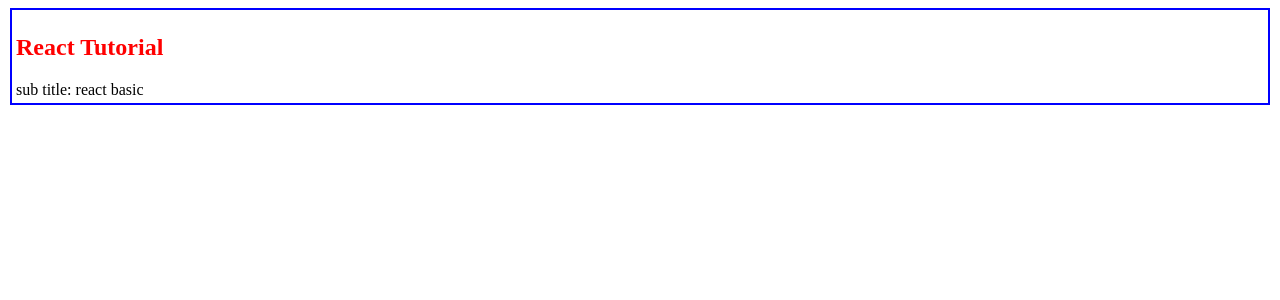
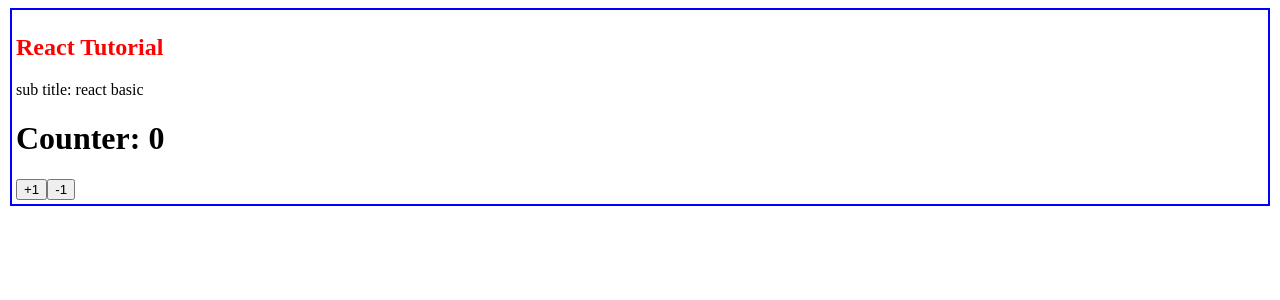
Before and after one commit to 11hertz/fullStack_React_Practice, a React (Vite) app: page / in a window 1280 px wide. Shown: the top 300 px of the page. Built offline with nearby package versions, Linux system fonts and the light colour scheme.

Commit message:
Practice 5 make Counter

```diff
--- a/src/App.tsx
+++ b/src/App.tsx
@@ -1,5 +1,6 @@
 import Title from './components/Title';
 import Box from './components/Box';
+import Counter from './components/Counter';
 
 function App() {
   return (
@@ -13,6 +14,7 @@
       <Title title='React Tutorial' color='red'>
         sub title: react basic
       </Title>
+      <Counter />
     </Box>
   );
 }
--- /dev/null
+++ b/src/components/Counter.tsx
@@ -0,0 +1,23 @@
+import { useState } from 'react';
+
+const Counter = () => {
+  const [count, setCount] = useState(0);
+
+  const increaseCount = () => {
+    setCount((prevCount) => prevCount + 1);
+  };
+
+  const decreaseCount = () => {
+    setCount((prevCount) => prevCount + 1);
+  };
+
+  return (
+    <>
+      <h1>Counter: {count}</h1>
+      <button onClick={increaseCount}>+1</button>
+      <button onClick={decreaseCount}>-1</button>
+    </>
+  );
+};
+
+export default Counter;
```
